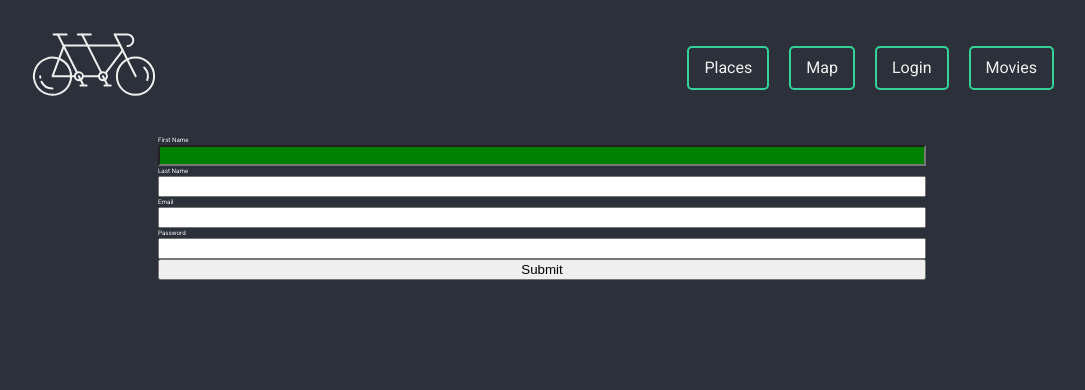
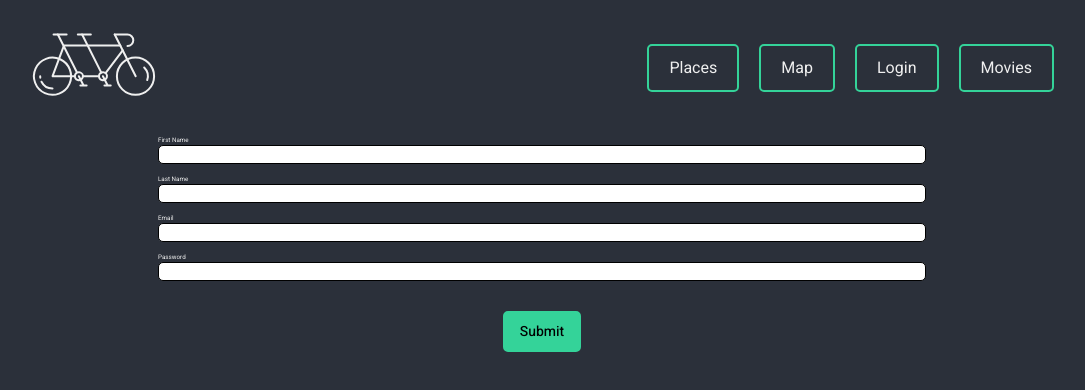
Before and after one commit to Keo222/tandemly, a Next.js app: page /login in a window 1280 px wide. Shown: the top 390 px of the page, without its empty margins (98-1183 px from the left). Built offline with nearby package versions, Linux system fonts and the light colour scheme; no server answers; what @googlemaps/react-wrapper would draw is missing.

Commit message:
small amounts of experimenting but nothing really changed

```diff
--- /dev/null
+++ b/components/generic/buttons/FormButtons.tsx
@@ -0,0 +1,34 @@
+import React from "react";
+import styled from "styled-components";
+
+// Styled Components
+const StyledSubmit = styled.button`
+  background-color: var(--color-highlight-1);
+
+  width: fit-content;
+  padding: 0.8rem 1.5rem;
+  margin-inline: auto;
+
+  border: 2px solid var(--color-highlight-1);
+  border-radius: 5px;
+
+  transition: all 0.2s;
+
+  font-family: inherit;
+  font-size: 1.4rem;
+  font-weight: 500;
+
+  &:hover {
+    background-color: transparent;
+    color: var(--color-text-light);
+    cursor: pointer;
+  }
+`;
+
+type SubmitButtonProps = {
+  text?: string;
+};
+
+export const SubmitButton = ({ text = "Submit" }: SubmitButtonProps) => {
+  return <StyledSubmit type="submit">{text}</StyledSubmit>;
+};
--- a/components/generic/buttons/LinkButtons.tsx
+++ b/components/generic/buttons/LinkButtons.tsx
@@ -4,7 +4,7 @@ import styled from "styled-components";
 
 // Styled Components
 const LinkBtn = styled.a`
-  padding: 0.8rem 1.5rem;
+  padding: 1rem 2rem;
   border: 2px solid var(--color-highlight-1);
   border-radius: 5px;
   block-size: fit-content;
--- a/components/mapPage/Map.tsx
+++ b/components/mapPage/Map.tsx
@@ -204,7 +204,7 @@ const Map: React.FC = () => {
         })
       );
     }
-  }, []);
+  }, [setSearchInputElem, searchInputElem]);
 
   if (searchInputElem) {
     searchInputElem.addListener("place_changed", () => {
--- a/pages/_app.tsx
+++ b/pages/_app.tsx
@@ -8,7 +8,11 @@ function MyApp({ Component, pageProps }: AppProps) {
   };
   const apiKey = process.env.NEXT_PUBLIC_GMAPS_API_KEY;
   return (
-    <Wrapper apiKey={apiKey as string} libraries={["places"]} render={render}>
+    <Wrapper
+      apiKey={apiKey as string}
+      libraries={["places"]}
+      render={render}
+    >
       <Component {...pageProps} />
     </Wrapper>
   );
--- a/pages/login.tsx
+++ b/pages/login/index.tsx
@@ -1,4 +1,5 @@
 import React from "react";
+import type { NextPage } from "next";
 import { Formik, Form, Field, ErrorMessage } from "formik";
 import * as Yup from "yup";
 import styled from "styled-components";
@@ -7,6 +8,9 @@ import styled from "styled-components";
 import PageLayout from "@/components/layouts/PageLayout";
 import { GreyBackground } from "styles/styledComponents/BackgroundDiv";
 
+// Components
+import { SubmitButton } from "@/components/generic/buttons/FormButtons";
+
 // Styled Components
 const FormOrganization = styled.div`
   display: flex;
@@ -14,16 +18,22 @@ const FormOrganization = styled.div`
   justify-content: space-around;
   width: clamp(200px, 60vw, 1000px);
   margin-inline: auto;
+
+  & input:last-of-type {
+    margin-bottom: 3rem;
+  }
 `;
 
 const StyledTextInput = styled.input`
   width: 100%;
-  background-color: green;
+  border-radius: 5px;
+  border: 1px solid black;
+  margin-bottom: 1rem;
 `;
 
 type Props = {};
 
-const login = (props: Props) => {
+const LoginPage: NextPage = (props: Props) => {
   return (
     <PageLayout>
       <GreyBackground />
@@ -68,18 +78,18 @@ const login = (props: Props) => {
             <ErrorMessage name="firstName" />
 
             <label htmlFor="lastName">Last Name</label>
-            <Field name="lastName" type="text" />
+            <Field name="lastName" type="text" as={StyledTextInput} />
             <ErrorMessage name="lastName" />
 
             <label htmlFor="email">Email</label>
-            <Field name="email" type="email" />
+            <Field name="email" type="email" as={StyledTextInput} />
             <ErrorMessage name="email" />
 
             <label htmlFor="password">Password</label>
-            <Field name="password" type="password" />
+            <Field name="password" type="password" as={StyledTextInput} />
             <ErrorMessage name="password" />
 
-            <button type="submit">Submit</button>
+            <SubmitButton />
           </FormOrganization>
         </Form>
       </Formik>
@@ -87,4 +97,4 @@ const login = (props: Props) => {
   );
 };
 
-export default login;
+export default LoginPage;
--- a/pages/map/index.tsx
+++ b/pages/map/index.tsx
@@ -5,7 +5,7 @@ import Map from "../../components/mapPage/Map";
 // Layout
 import PageLayout from "@/components/layouts/PageLayout";
 
-const Test: NextPage = () => {
+const MapPage: NextPage = () => {
   return (
     <PageLayout>
       <Map />
@@ -13,4 +13,4 @@ const Test: NextPage = () => {
   );
 };
 
-export default Test;
+export default MapPage;
--- a/pages/movies/index.tsx
+++ b/pages/movies/index.tsx
@@ -1,4 +1,5 @@
 import React from "react";
+import type { NextPage } from "next";
 import styled from "styled-components";
 
 // Layout
@@ -14,7 +15,7 @@ const MovieHeader = styled.h1`
 
 type Props = {};
 
-const MovieList = (props: Props) => {
+const MoviePage: NextPage = (props: Props) => {
   return (
     <PageLayout>
       <GreyBackground />
@@ -24,4 +25,4 @@ const MovieList = (props: Props) => {
   );
 };
 
-export default MovieList;
+export default MoviePage;
--- a/pages/places/index.tsx
+++ b/pages/places/index.tsx
@@ -1,5 +1,5 @@
 import React from "react";
-import { NextPage } from "next";
+import type { NextPage } from "next";
 import Link from "next/link";
 import styled from "styled-components";
 
@@ -41,7 +41,7 @@ const AddPlaceBtn = styled.a`
 
 type Props = {};
 
-const Places: NextPage = (props: Props) => {
+const PlacesPage: NextPage = (props: Props) => {
   return (
     <PageLayout>
       <TopBar>
@@ -55,4 +55,4 @@ const Places: NextPage = (props: Props) => {
   );
 };
 
-export default Places;
+export default PlacesPage;
```
